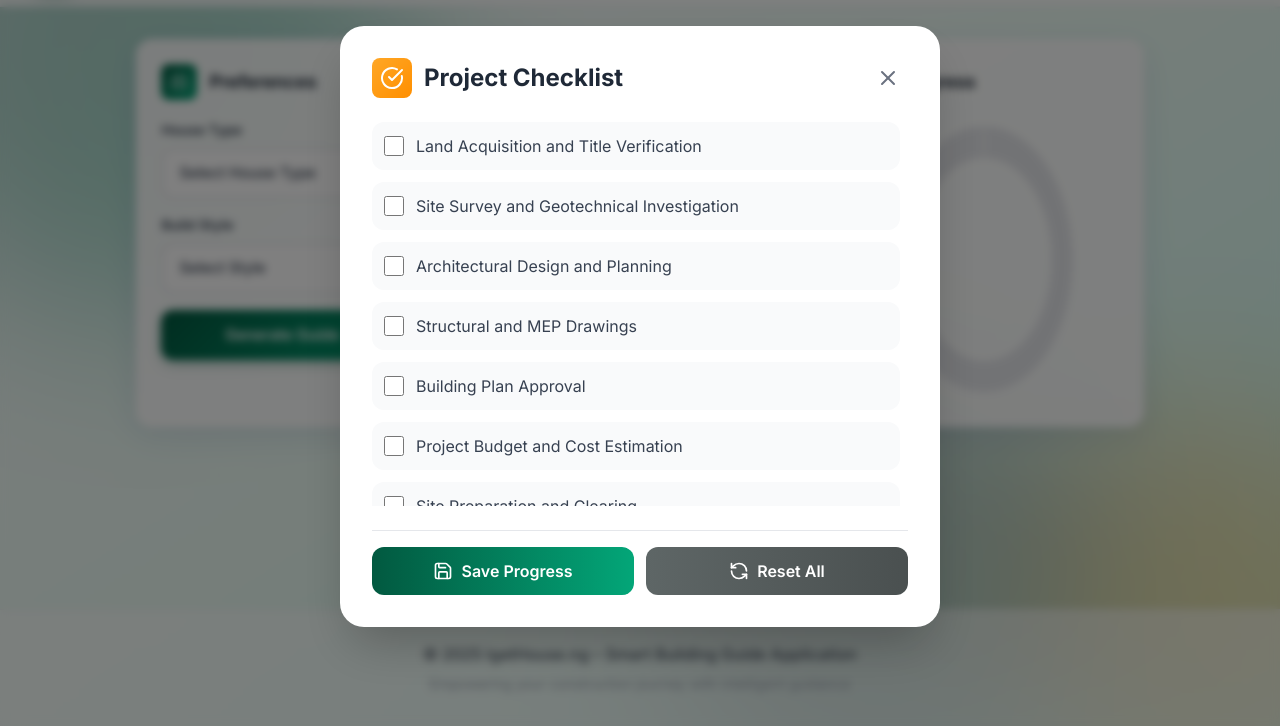
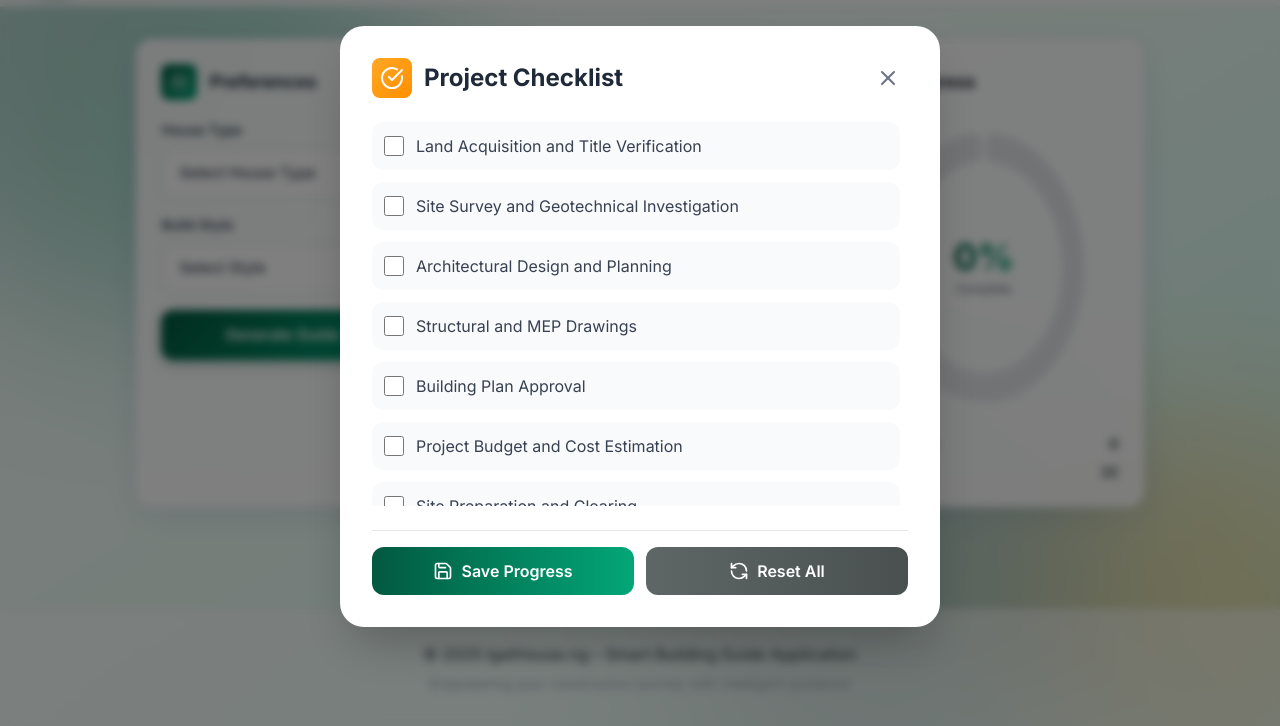
Before and after one commit to Ifodo/igethouse-builders-guide, a plain HTML site: page index.html in a window 1280 px wide. Shown: the part 74-800 px from the top of the page. Drawn offline with nearby package versions, Linux system fonts and the light colour scheme.

Commit message:
Enhanced progress circle with percentage display, animations, and task counts

```diff
--- a/index.html
+++ b/index.html
@@ -119,8 +119,30 @@
             </div>
             <h3 class="text-lg font-bold text-gray-800">Progress</h3>
           </div>
-          <div class="flex items-center justify-center py-2">
-            <canvas id="progressChart" class="max-w-[180px]"></canvas>
+          <div class="relative flex items-center justify-center py-4">
+            <canvas id="progressChart" class="max-w-[200px]"></canvas>
+            <div class="absolute inset-0 flex flex-col items-center justify-center">
+              <div class="text-center">
+                <div id="progressPercentage" class="text-4xl font-bold bg-gradient-to-r from-[#025940] to-[#03a678] bg-clip-text text-transparent">0%</div>
+                <div class="text-xs text-gray-500 font-medium mt-1">Complete</div>
+              </div>
+            </div>
+          </div>
+          <div class="mt-4 space-y-2">
+            <div class="flex justify-between text-sm">
+              <span class="text-gray-600 flex items-center gap-1">
+                <div class="w-3 h-3 rounded-full bg-[#025940]"></div>
+                Completed
+              </span>
+              <span id="completedCount" class="font-semibold text-gray-800">0</span>
+            </div>
+            <div class="flex justify-between text-sm">
+              <span class="text-gray-600 flex items-center gap-1">
+                <div class="w-3 h-3 rounded-full bg-gray-300"></div>
+                Remaining
+              </span>
+              <span id="remainingCount" class="font-semibold text-gray-800">22</span>
+            </div>
           </div>
         </div>
       </div>
@@ -582,8 +604,23 @@
         if (!chart) return;
         const total = getAllTasks().length;
         const completed = Object.keys(localStorage).length;
+        const percentage = total > 0 ? Math.round((completed / total) * 100) : 0;
+
+        // Update chart data with animation
         chart.data.datasets[0].data = [completed, Math.max(total - completed, 0)];
-        chart.update();
+        chart.update('active');
+
+        // Update percentage display with animation
+        const percentageEl = document.getElementById('progressPercentage');
+        percentageEl.style.transform = 'scale(1.1)';
+        setTimeout(() => {
+          percentageEl.textContent = percentage + '%';
+          percentageEl.style.transform = 'scale(1)';
+        }, 100);
+
+        // Update counts
+        document.getElementById('completedCount').textContent = completed;
+        document.getElementById('remainingCount').textContent = Math.max(total - completed, 0);
       }
 
       function initChart() {
@@ -592,9 +629,48 @@
           type: 'doughnut',
           data: {
             labels: ['Completed', 'Remaining'],
-            datasets: [{ data: [0, 1], backgroundColor: ['#025940', '#e5e7eb'] }]
+            datasets: [{
+              data: [0, 22],
+              backgroundColor: ['#025940', '#e5e7eb'],
+              borderWidth: 0,
+              borderRadius: 8,
+              spacing: 2
+            }]
           },
-          options: { cutout: '75%', plugins: { legend: { display: false } } }
+          options: {
+            cutout: '78%',
+            responsive: true,
+            maintainAspectRatio: true,
+            plugins: {
+              legend: {
+                display: false
+              },
+              tooltip: {
+                enabled: true,
+                backgroundColor: 'rgba(0, 0, 0, 0.8)',
+                titleColor: '#fff',
+                bodyColor: '#fff',
+                padding: 12,
+                cornerRadius: 8,
+                displayColors: false,
+                callbacks: {
+                  label: function(context) {
+                    const label = context.label || '';
+                    const value = context.parsed || 0;
+                    const total = context.dataset.data.reduce((a, b) => a + b, 0);
+                    const percentage = total > 0 ? Math.round((value / total) * 100) : 0;
+                    return label + ': ' + value + ' tasks (' + percentage + '%)';
+                  }
+                }
+              }
+            },
+            animation: {
+              animateRotate: true,
+              animateScale: true,
+              duration: 1000,
+              easing: 'easeInOutQuart'
+            }
+          }
         });
         updateChart();
       }
@@ -1064,6 +1140,21 @@
       }
     }
 
+    /* Progress Percentage Animation */
+    #progressPercentage {
+      transition: transform 0.3s cubic-bezier(0.34, 1.56, 0.64, 1);
+    }
+
+    #completedCount,
+    #remainingCount {
+      transition: all 0.3s ease;
+    }
+
+    /* Chart container pointer events */
+    #progressChart {
+      cursor: pointer;
+    }
+
     /* Responsive Adjustments */
     @media (max-width: 1024px) {
       .blob {
```
